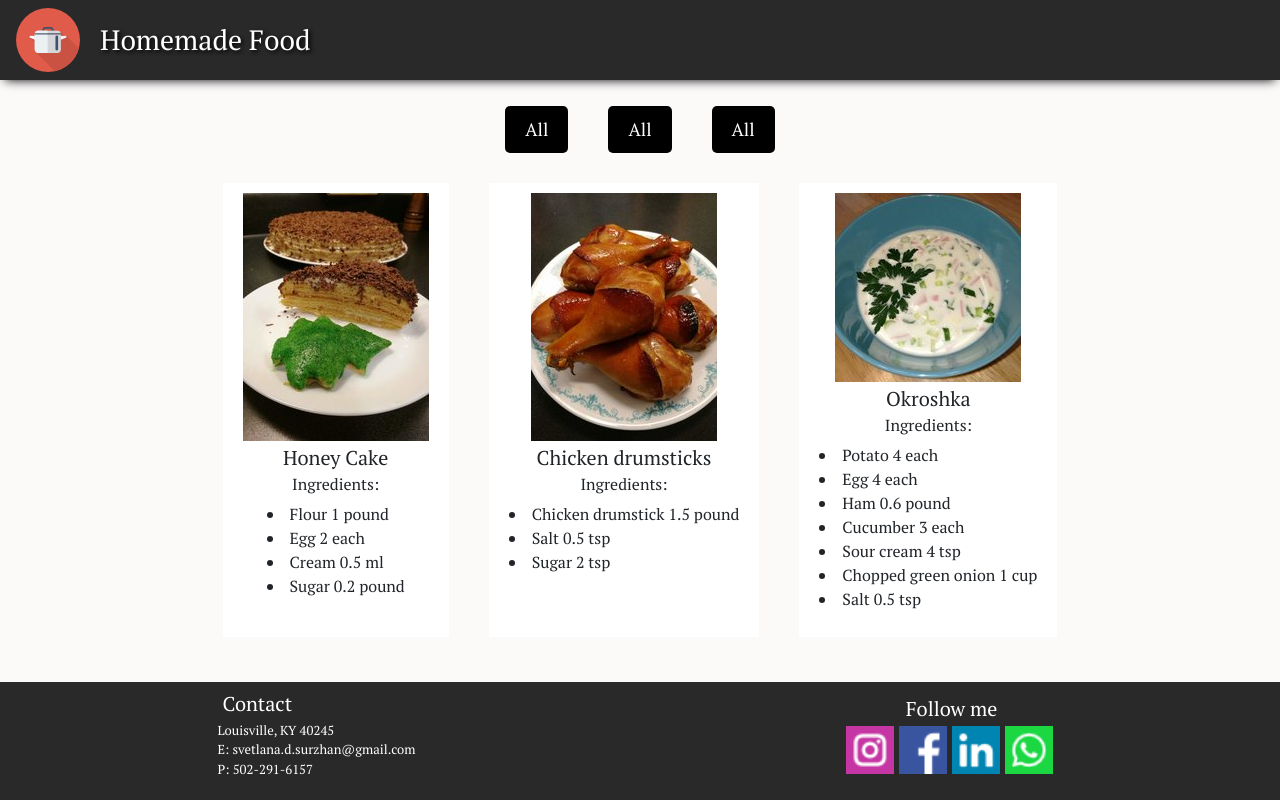
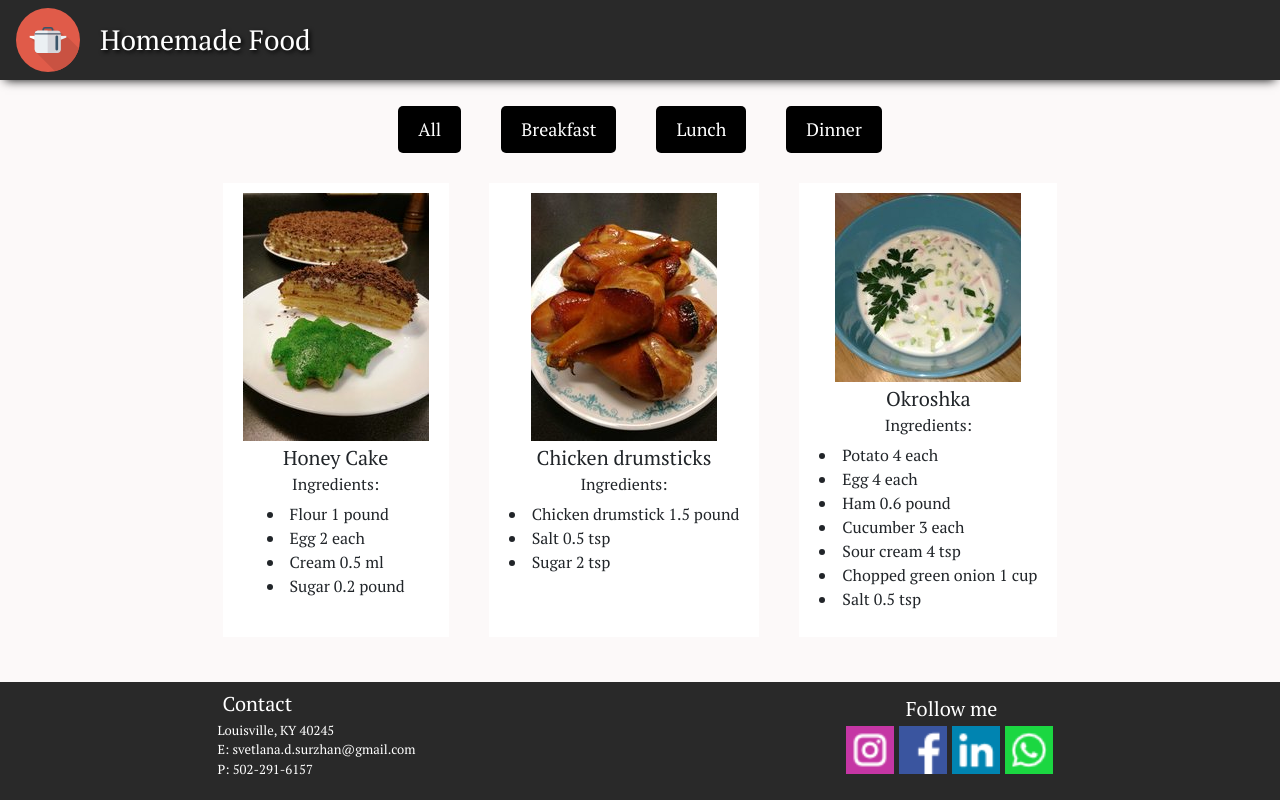
Before and after one commit to SvetlanaSurzhan/recipes-site, a React (Create React App) app in the folder ClientApp/: page / in a window 1280 px wide. Built offline with nearby package versions, Linux system fonts and the light colour scheme.

Commit message:
created filter function for Gallery

```diff
--- a/ClientApp/src/components/gallery/Gallery.js
+++ b/ClientApp/src/components/gallery/Gallery.js
@@ -1,32 +1,52 @@
 import React, { Component } from 'react';
 import './Gallery.css';
 import Recipe from '../recipe/Recipe';
-import posts from '../recipe/recipeData';
+import recipesFromApi from '../recipe/recipeData';
 import GalleryButton from '../button/GalleryButton';
-import recipeType from '../button/TypeData';
+import recipeTypeFromApi from '../button/TypeData';
 
 class Gallery extends React.Component {
     constructor(props) {
         super(props);
         this.state = {
-            posts: posts,
-            recipeType: recipeType
+            recipes: recipesFromApi,
+            filteredRecipes: recipesFromApi,
+            recipeType: recipeTypeFromApi
         };
+
+        this.filterRecipesByTypeId = this.filterRecipesByTypeId.bind(this);
+        this.showAllRecipes = this.showAllRecipes.bind(this);
     }
+
+    filterRecipesByTypeId(typeId) {
+        const filteredRecipes = this.state.recipes.filter(recipe => recipe.typeId === typeId);
+
+        this.setState( state => ({
+            filteredRecipes
+        }));
+    }
+
+    showAllRecipes() {
+        this.setState( state => ({
+            filteredRecipes: this.state.recipes
+        }));
+    }
+
     render() {
         return (
             <div className="gallery-wrapper">
                 <div className="button-items">
-                {this.state.recipeType.map((type) => {
+                    <GalleryButton onCLickHandler={this.showAllRecipes}/>
+                    {this.state.recipeType.map((type) => {
                         return (
-                            <GalleryButton  typeOfRecipe={type}/>
+                            <GalleryButton onCLickHandler={this.filterRecipesByTypeId} recipeType={type} />
                         );
                     })}
                 </div>
                 <div className="recipe-item">
-                    {this.state.posts.map((cake) => {
+                    {this.state.filteredRecipes.map((cake) => {
                         return (
-                            <Recipe recipe={cake}/>
+                            <Recipe recipe={cake} />
                         );
                     })}
                 </div>
```
